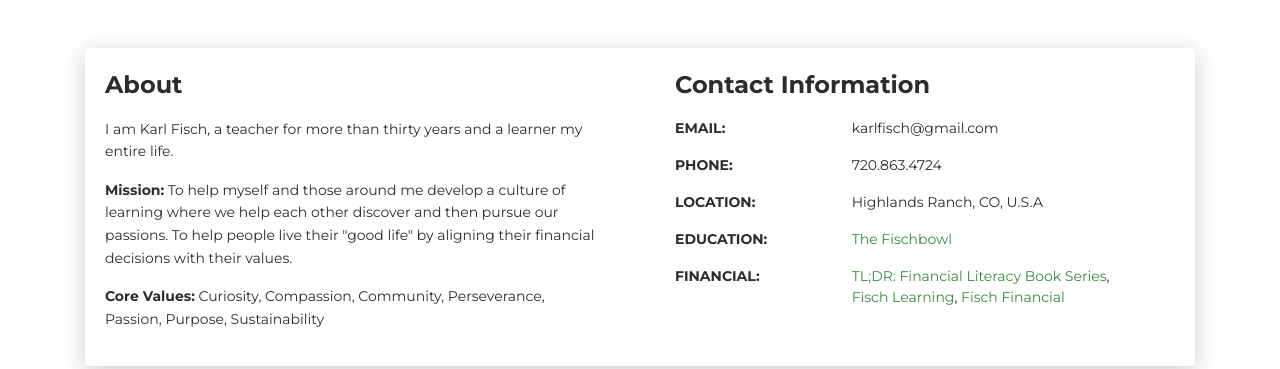
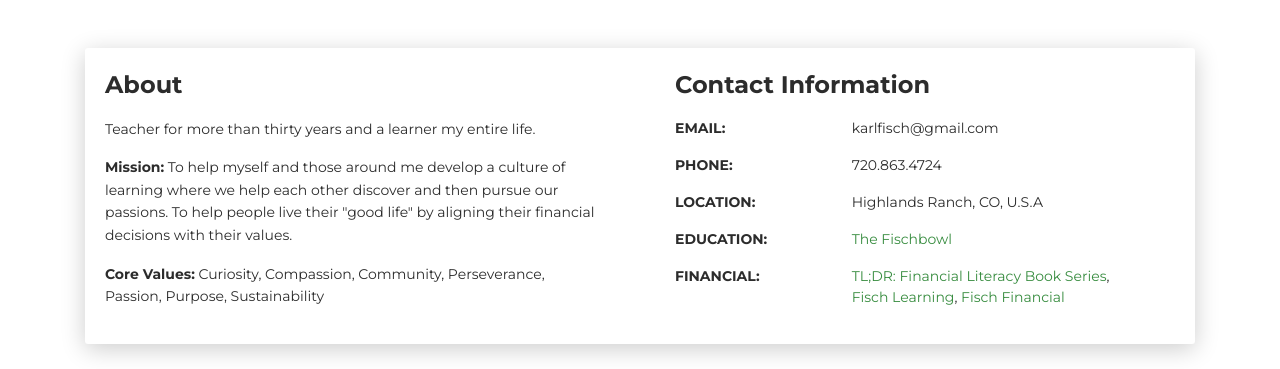
Before and after one commit to karlfisch/karlfisch.github.io, a plain HTML site: page copilot/index.html in a window 1280 px wide. Shown: the part 572-941 px from the top of the page. Drawn offline with Linux system fonts and the light colour scheme.

Commit message:
Update index.html

```diff
--- a/copilot/index.html
+++ b/copilot/index.html
@@ -59,7 +59,7 @@
         <div class="col-lg-6 col-md-12">
           <div class="card-body">
             <div class="h4 mt-0 title">About</div>
-            <p>I am Karl Fisch, a teacher for more than thirty years and a learner my entire life. <p><strong>Mission:</strong> To help myself and those around me develop a culture of learning where we help each other discover and then pursue our passions. To help people live their "good life" by aligning their financial decisions with their values.</p><p><strong>Core Values:</strong> Curiosity, Compassion, Community, Perseverance, Passion, Purpose, Sustainability</p></p>
+            <p>Teacher for more than thirty years and a learner my entire life. <p><strong>Mission:</strong> To help myself and those around me develop a culture of learning where we help each other discover and then pursue our passions. To help people live their "good life" by aligning their financial decisions with their values.</p><p><strong>Core Values:</strong> Curiosity, Compassion, Community, Perseverance, Passion, Purpose, Sustainability</p></p>
           </div>
         </div>
         <div class="col-lg-6 col-md-12">
```
